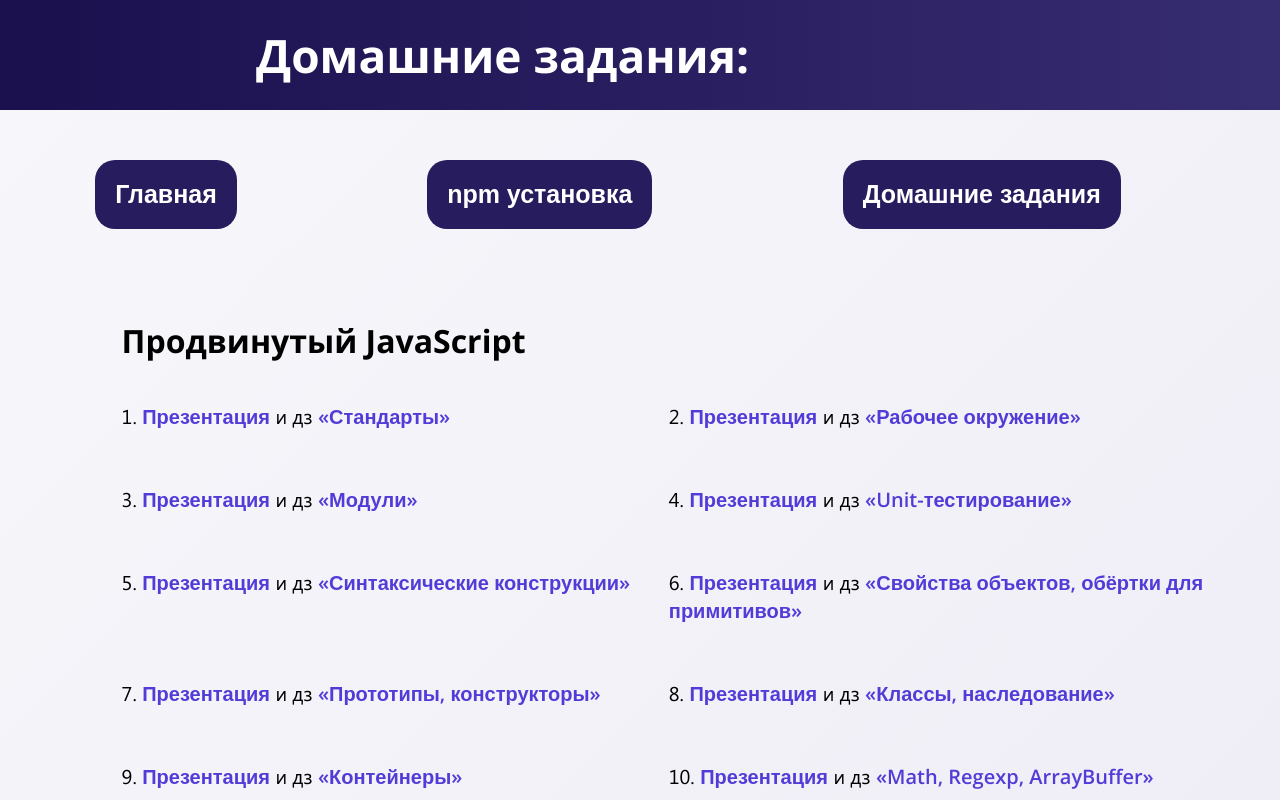
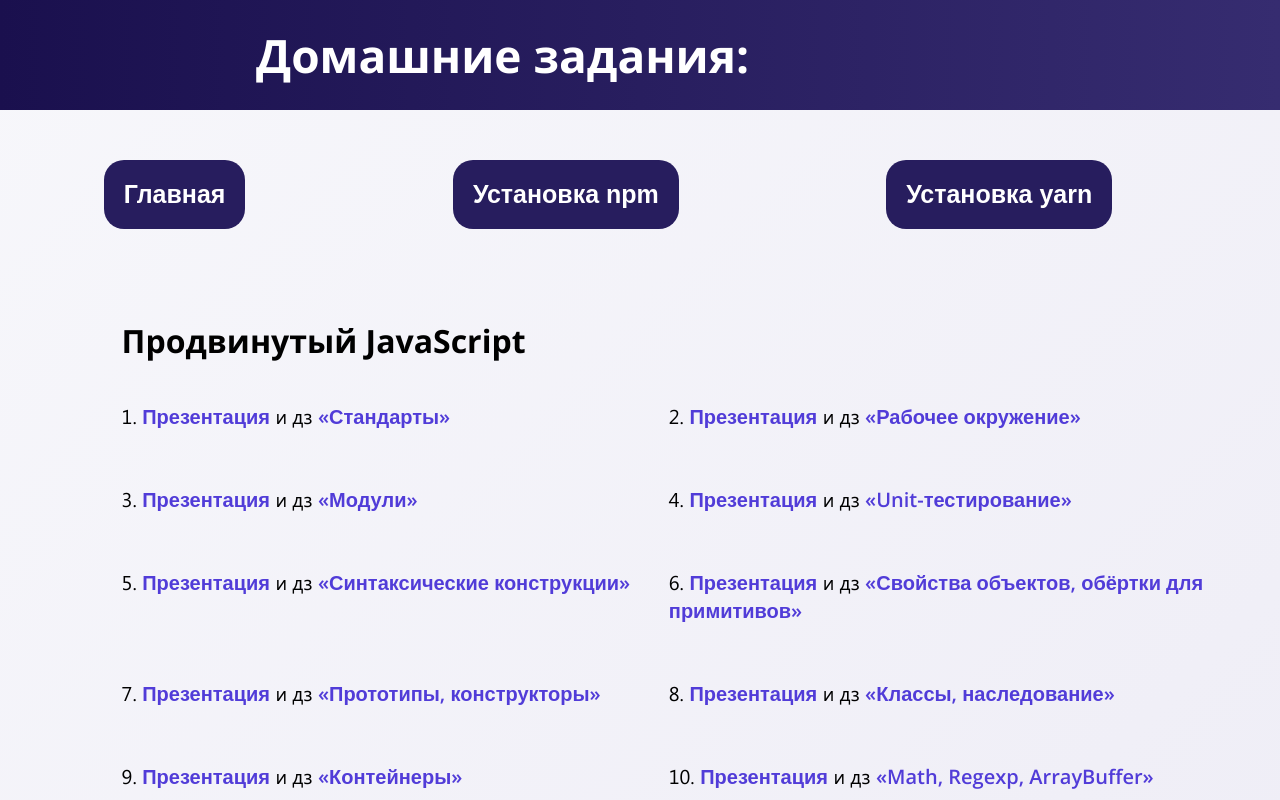
Before and after one commit to uuusernnname/node.js, a plain HTML site: page homework.html in a window 1280 px wide. Shown: the top 800 px of the page. Drawn offline with nearby package versions, Linux system fonts and the light colour scheme; a small style sheet from the web is missing.

Commit message:
Update homework.html

```diff
--- a/homework.html
+++ b/homework.html
@@ -23,10 +23,10 @@
         <a href="index.html">Главная</a>
       </button>
       <button class="col_item button">
-        <a href="npm.html">npm установка</a>
+        <a href="npm.html">Установка npm</a>
       </button>
       <button class="col_item button">
-        <a href="homework.html">Домашние задания</a>
+        <a href="yarn.html">Установка yarn</a>
       </button>
     </div>
    <h2 class="col1 mt">Продвинутый JavaScript</h2>
```
